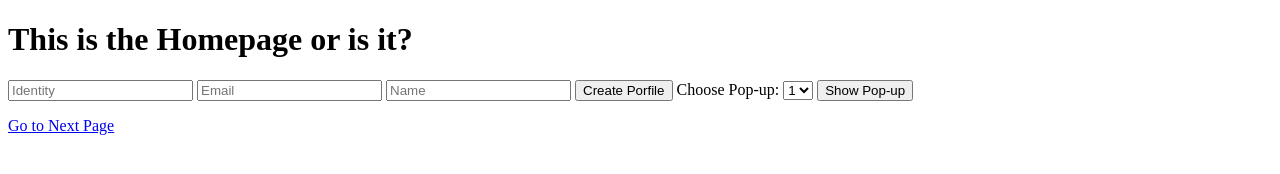
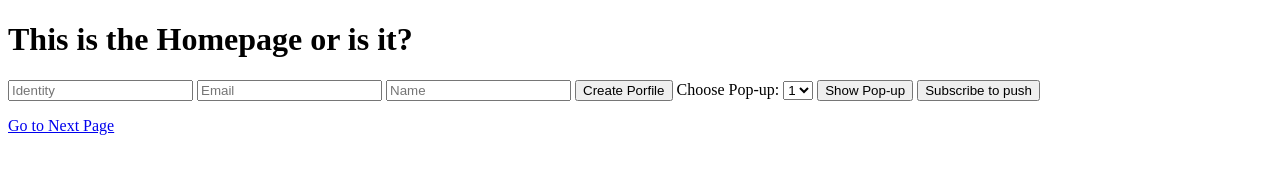
Before and after one commit to HeyZeusV-CT/heyzeusvct.github.io, a plain HTML site: page index.html in a window 1280 px wide. Drawn offline with Linux system fonts and the light colour scheme.

Commit message:
Add service worker file and button to ask for push permissions.

```diff
--- /dev/null
+++ b/clevertap_sw.js
@@ -0,0 +1 @@
+importScripts('https://s3-eu-west-1.amazonaws.com/static.wizrocket.com/js/sw_webpush.js');
--- a/index.html
+++ b/index.html
@@ -39,6 +39,8 @@
 
     <button id="showPopup" onclick="eventPopup()">Show Pop-up</button>
 
+    <button id="pushNotification" onclick="subscribePush()">Subscribe to push</button>
+
     <p><a href="/tailPage">Go to Next Page</a></p>
 
 
@@ -69,4 +71,19 @@
         }
     }
 </script>
+<script>
+    function subscribePush() {
+        clevertap.notifications.push({
+            "titleText": "Would you like to receive Push Notifications?",
+            "bodyText": "We promise to only send you relevant content and not too frequently",
+            "okButtonText": "Subscribe",
+            "rejectButtonText": "No Thanks",
+            // These are the default values. You can override them if you want
+            "okButtonColor": "#0f7bff",
+            "rejectButtonColor": "#aaaaaa",
+            "askAgainTimeInSeconds": 10, //time after which the push prompt will re-appear, if the user clicks on 'No Thanks'
+            "serviceWorkerPath": "/clevertap_sw.js" // The path where the service worker file is located relative to the root of your domain
+        })
+    }
+</script>
 </html>
```
